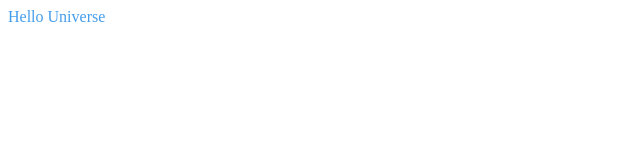
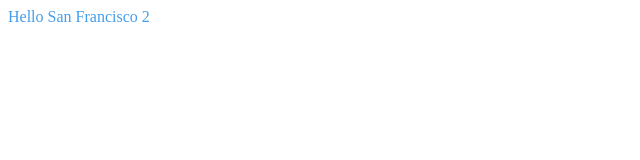
Before and after one commit to BabetteB/angular-tutorial-learn-angular, an Angular app in the folder learn-angular/: page / in a window 1280 px wide. Shown: the top 160 px of the page, without its empty margins (0-640 px from the left). Built offline with nearby package versions, Linux system fonts and the light colour scheme.

Commit message:
added new variable to be dynamically displayed

```diff
--- a/learn-angular/src/app/app.component.html
+++ b/learn-angular/src/app/app.component.html
@@ -1 +1 @@
-<div>Hello Universe</div>
+Hello {{city}} {{1+1}}
--- a/learn-angular/src/app/app.component.ts
+++ b/learn-angular/src/app/app.component.ts
@@ -9,5 +9,5 @@ import { RouterOutlet } from '@angular/router';
   styleUrl: './app.component.css'
 })
 export class AppComponent {
-  title = 'learn-angular';
+  city = 'San Francisco';
 }
```
